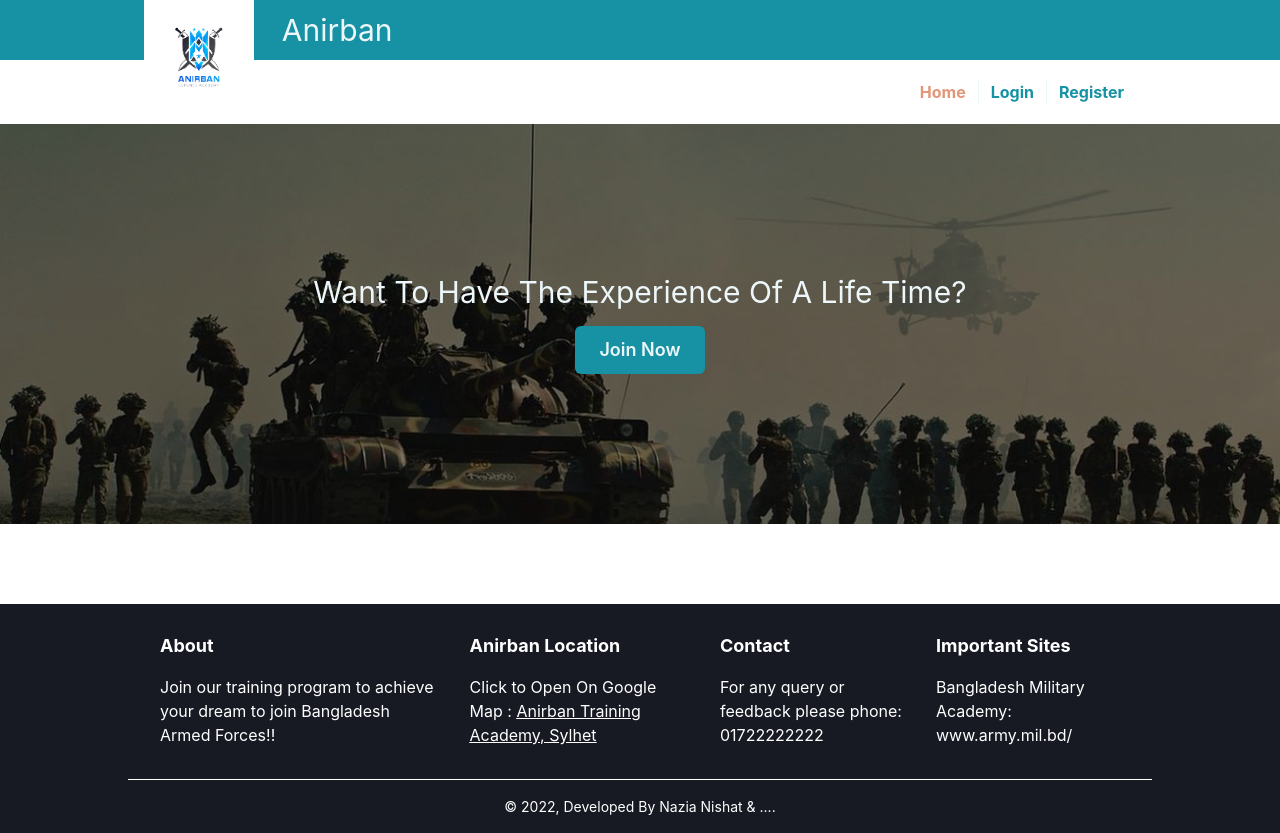
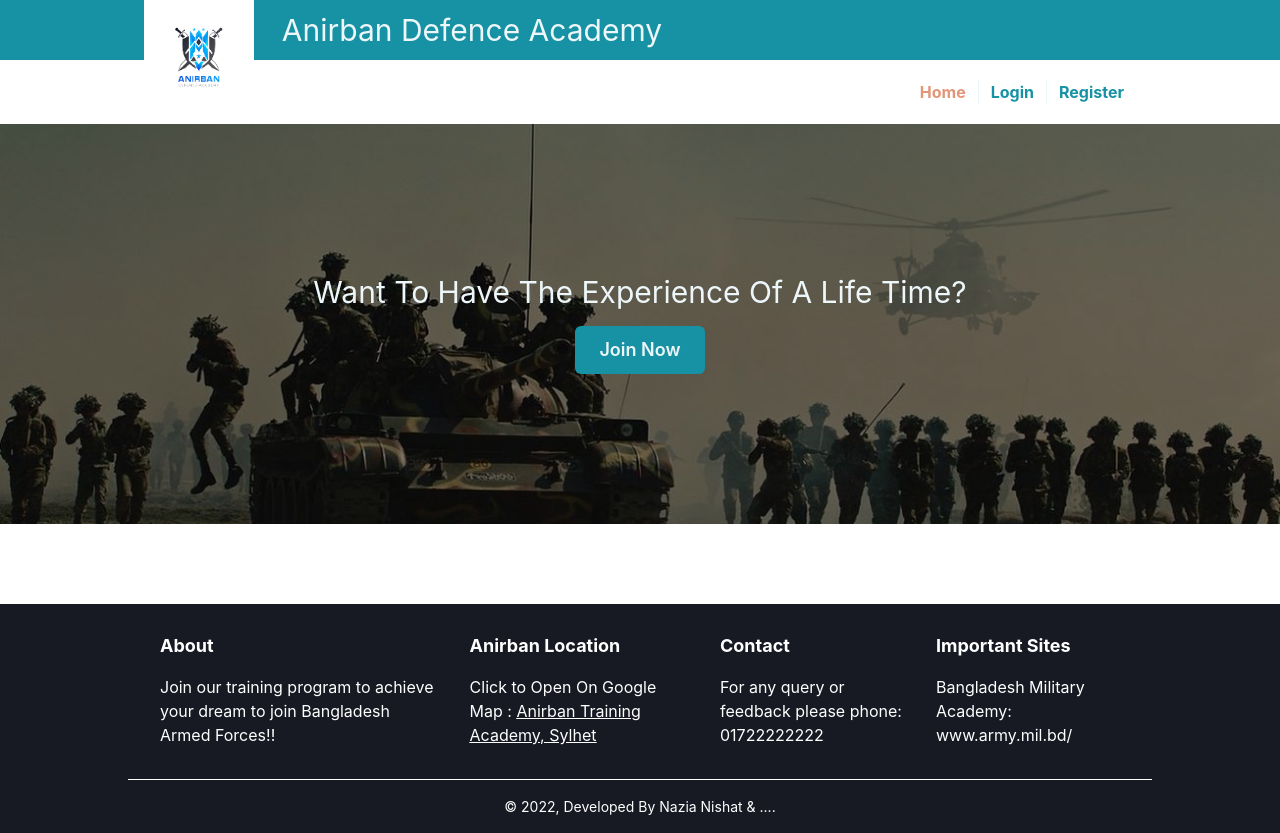
Before and after one commit to NaziaNishat/Anirban-Frontend, a React (Create React App) app: page / in a window 1280 px wide. Built offline with nearby package versions, Linux system fonts and the light colour scheme.

Commit message:
Spelling fixed

```diff
--- a/src/nav/NavBar.tsx
+++ b/src/nav/NavBar.tsx
@@ -40,7 +40,7 @@ export const Navbar = () => {
                 fontWeight="regular"
                 color={Colors.secondary}
               >
-                Anirban
+                Anirban Defence Academy
               </Heading>
             </Box>
           </Box>
```
